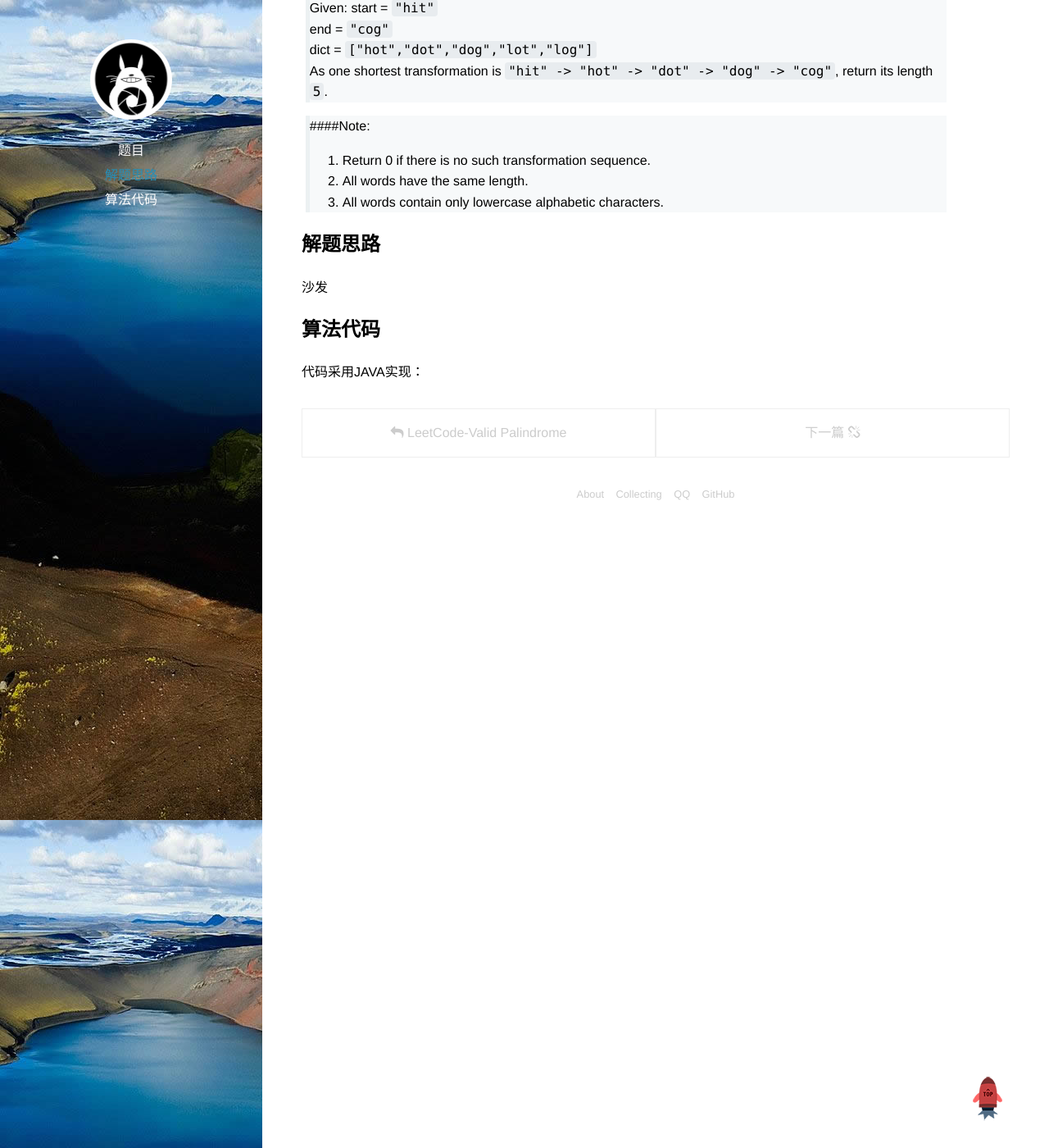
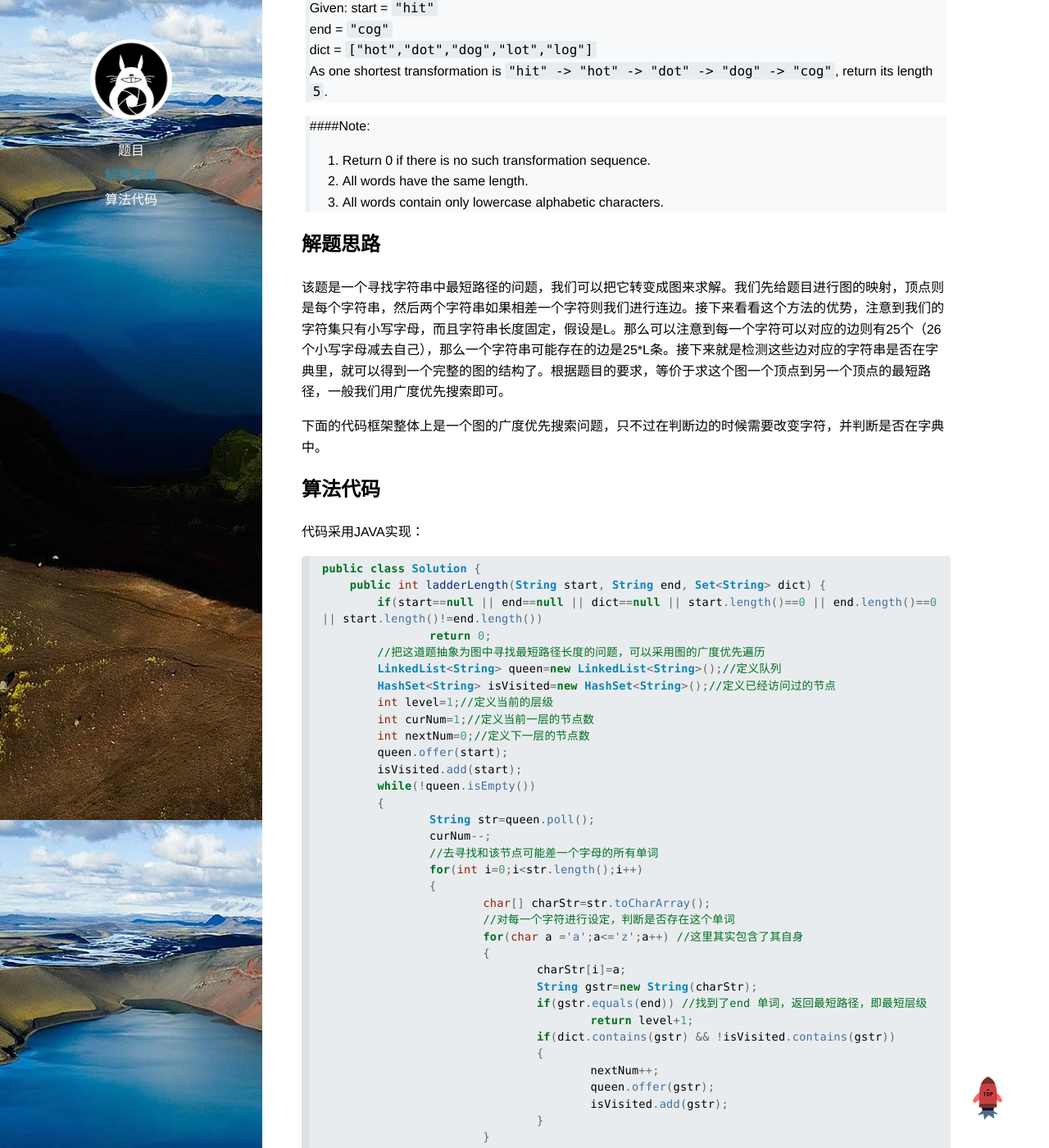
Before and after one commit to hexo2hexo/xwzpp.github.io, a Jekyll site: the page built from _posts/2015-02-19-Word-Ladder.md, in a window 1280 px wide and 1400 px high, scrolled down 371 px. Shown: the whole window at 82% size. Built offline with Jekyll 4.4.1, drawn with Linux system fonts in a browser that asks for light colours; Markdown is read by kramdown in place of the engine named in the settings; comment, search, counter and statistics services are not loaded; some of the changed text lies outside the part shown.

Commit message:
2015-3-22

```diff
--- a/_posts/2015-02-19-Word-Ladder.md
+++ b/_posts/2015-02-19-Word-Ladder.md
@@ -30,10 +30,56 @@ return its length `5`.
 <!-- more -->
 
 ##解题思路
-沙发
+该题是一个寻找字符串中最短路径的问题，我们可以把它转变成图来求解。我们先给题目进行图的映射，顶点则是每个字符串，然后两个字符串如果相差一个字符则我们进行连边。接下来看看这个方法的优势，注意到我们的字符集只有小写字母，而且字符串长度固定，假设是L。那么可以注意到每一个字符可以对应的边则有25个（26个小写字母减去自己），那么一个字符串可能存在的边是25*L条。接下来就是检测这些边对应的字符串是否在字典里，就可以得到一个完整的图的结构了。根据题目的要求，等价于求这个图一个顶点到另一个顶点的最短路径，一般我们用广度优先搜索即可。
+
+下面的代码框架整体上是一个图的广度优先搜索问题，只不过在判断边的时候需要改变字符，并判断是否在字典中。
 
 ##算法代码
 代码采用JAVA实现：
 {% highlight java %}
-
+public class Solution {
+    public int ladderLength(String start, String end, Set<String> dict) {
+        if(start==null || end==null || dict==null || start.length()==0 || end.length()==0 || start.length()!=end.length())
+        	return 0;
+        //把这道题抽象为图中寻找最短路径长度的问题，可以采用图的广度优先遍历
+        LinkedList<String> queen=new LinkedList<String>();//定义队列
+        HashSet<String> isVisited=new HashSet<String>();//定义已经访问过的节点
+        int level=1;//定义当前的层级
+        int curNum=1;//定义当前一层的节点数
+        int nextNum=0;//定义下一层的节点数
+        queen.offer(start);
+        isVisited.add(start);
+        while(!queen.isEmpty())
+        {
+        	String str=queen.poll();
+        	curNum--;
+        	//去寻找和该节点可能差一个字母的所有单词
+        	for(int i=0;i<str.length();i++)
+        	{
+        		char[] charStr=str.toCharArray();
+        		//对每一个字符进行设定，判断是否存在这个单词
+        		for(char a ='a';a<='z';a++) //这里其实包含了其自身
+        		{
+        			charStr[i]=a;
+        			String gstr=new String(charStr);
+        			if(gstr.equals(end)) //找到了end 单词，返回最短路径，即最短层级
+        				return level+1;
+        			if(dict.contains(gstr) && !isVisited.contains(gstr))
+        			{
+        				nextNum++;
+        				queen.offer(gstr);
+        				isVisited.add(gstr);
+        			}
+        		}
+        	}
+        	if(curNum==0) //说明该层访问结束，需要进入下一层
+        	{
+        		curNum=nextNum;
+        		nextNum=0;
+        		level++;
+        	}
+        }
+        return 0;
+    }
+}
 {% endhighlight %}
```
Also changed, not shown: _posts/2015-02-20-Word-Ladder-II.md (added, +128 -0 lines), _posts/2015-02-21-Longest-Consecutive-Sequence.md (added, +63 -0 lines), _posts/2015-02-22-Sum-Root-To-Leaf-Numbers.md (added, +59 -0 lines).
